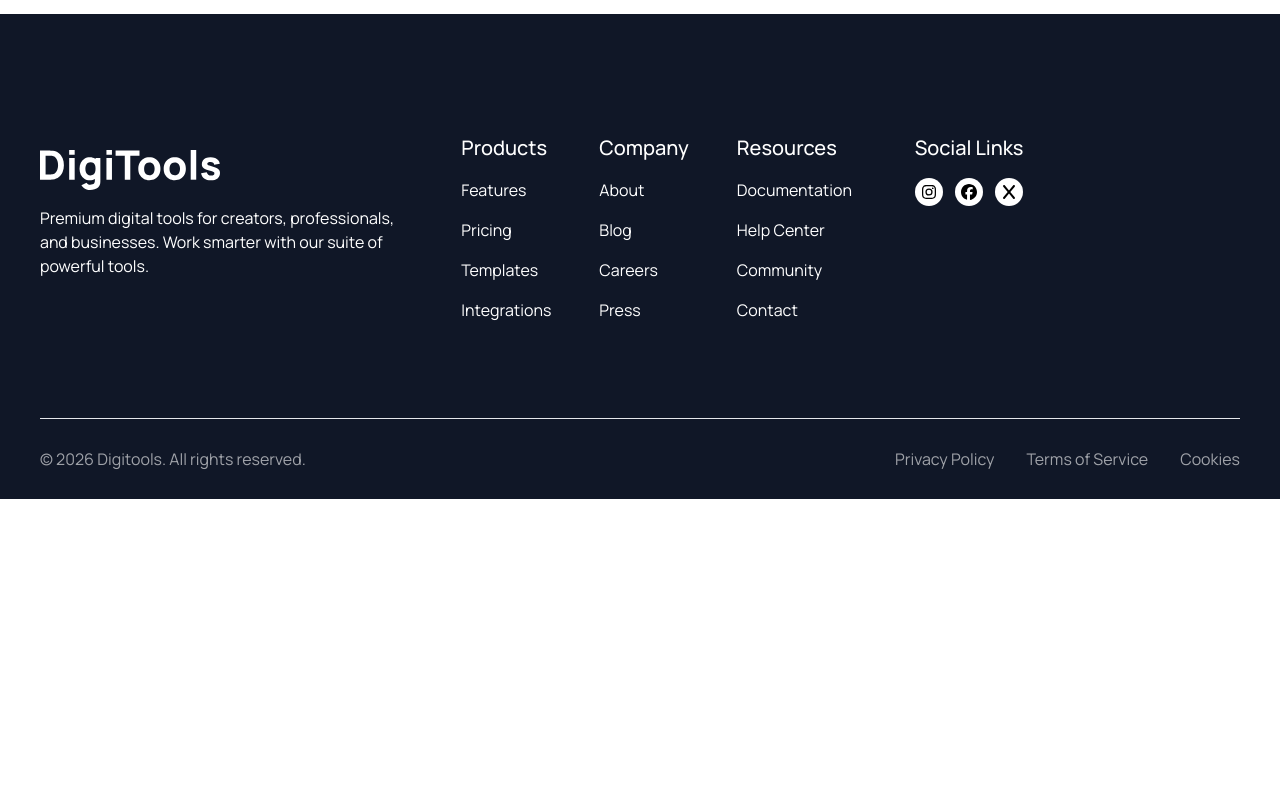
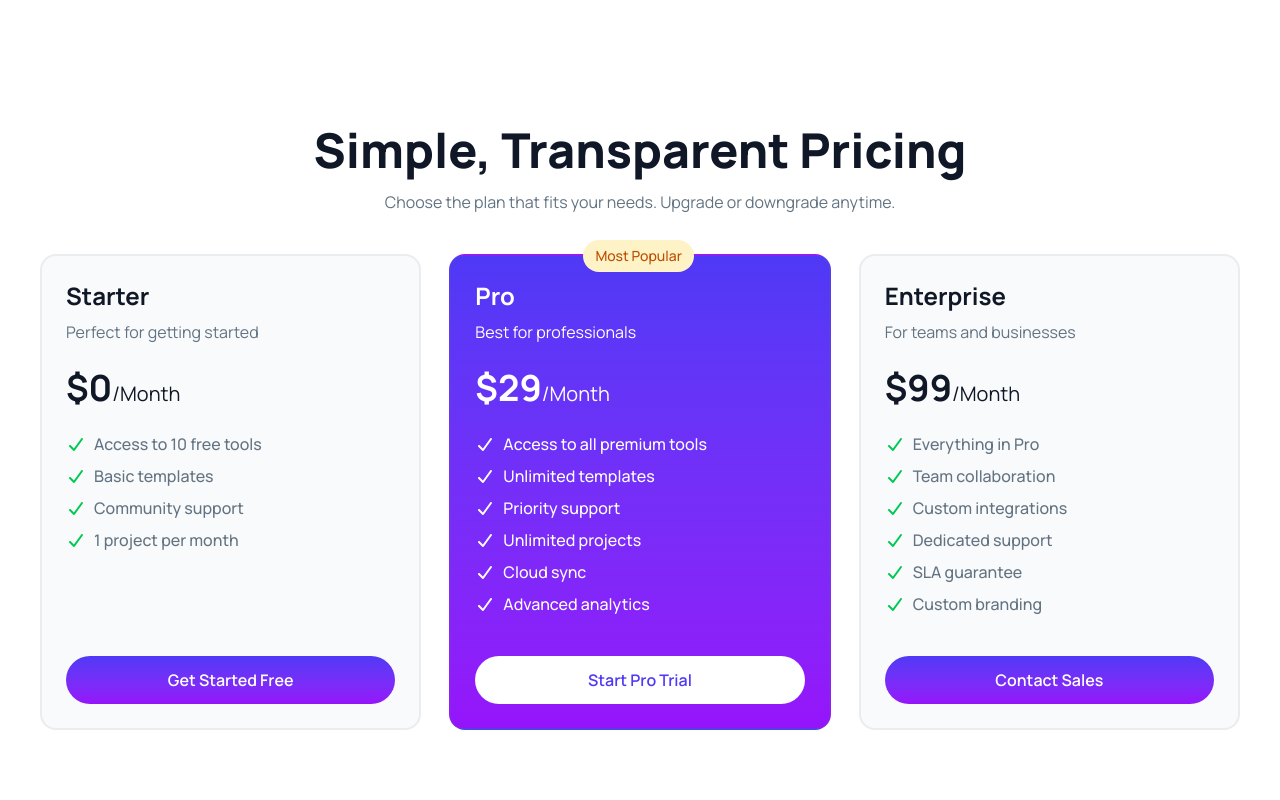
Before and after one commit to imraulwrites/simple-react-single-page-application, a React (Vite) app: page / in a window 1280 px wide. Shown: the part 3720-4520 px from the top of the page. Before the commit the page ends 4219 px from the top, so only its background shows below. Built offline with nearby package versions, Linux system fonts and the light colour scheme.

Commit message:
Pricing Card section done

```diff
--- a/src/App.jsx
+++ b/src/App.jsx
@@ -5,6 +5,7 @@ import Hero from './components/sections/Hero';
 import Products from './components/sections/Products';
 import Stats from './components/sections/Stats';
 import NewCustomer from './components/sections/NewCustomer';
+import PricingContainer from './components/sections/PricingContainer';
 
 function App() {
   const [isCartOpen, setIsCartOpen] = useState(false);
@@ -43,6 +44,7 @@ function App() {
         removeFromCart={removeFromCart}
         totalCartPrice={totalCartPrice}
       />
+      <PricingContainer />
 
       <Footer />
     </section>
--- /dev/null
+++ b/src/components/sections/PricingCard.jsx
@@ -0,0 +1,39 @@
+import { FontAwesomeIcon } from '@fortawesome/react-fontawesome';
+import { faCheck } from '@fortawesome/free-solid-svg-icons';
+import Button from '../ui/Button';
+
+function PricingCard({ heading, text, price, features, btntext, className }) {
+  return (
+    <div className={`relative p-6 border-2 border-muted/10 rounded-2xl text-left ${className}`}>
+      {heading === 'Pro' && <div className="absolute -top-4 left-[35%] popular">Most Popular</div>}
+      <h3 className={`text-2xl font-bold  mb-2 ${heading !== 'Pro' ? 'text-heading-dark' : ''}`}>
+        {heading}
+      </h3>
+      <p className="text-base font-normal  mb-6">{text}</p>
+      <h2 className={`text-4xl font-bold  mb-6 ${heading !== 'Pro' ? 'text-heading-dark' : ''}`}>
+        ${price}
+        <span className=" text-xl font-normal">/Month</span>
+      </h2>
+      <ul className="flex flex-col gap-2 text-base font-medium  min-h-[200px] mb-6">
+        {features.map((item, id) => (
+          <li key={id} className="flex items-center gap-2">
+            <FontAwesomeIcon
+              icon={faCheck}
+              className={`text-green-500 ${heading === 'Pro' ? 'text-white' : ''}`}
+            />
+            {item}
+          </li>
+        ))}
+      </ul>
+      <div className="text-center">
+        <Button
+          className={`w-full ${heading === 'Pro' ? 'bg-white text-primary text-base font-semibold px-4 py-3  rounded-3xl cursor-pointer hover:opacity-90' : 'btn-primary'}`}
+        >
+          {btntext}
+        </Button>
+      </div>
+    </div>
+  );
+}
+
+export default PricingCard;
--- /dev/null
+++ b/src/components/sections/PricingContainer.jsx
@@ -0,0 +1,69 @@
+import React from 'react';
+import PricingCard from './PricingCard';
+
+const features1 = [
+  'Access to 10 free tools',
+  'Basic templates',
+  'Community support',
+  '1 project per month',
+];
+
+const features2 = [
+  'Access to all premium tools',
+  'Unlimited templates',
+  'Priority support',
+  'Unlimited projects',
+  'Cloud sync',
+  'Advanced analytics',
+];
+
+const features3 = [
+  'Everything in Pro',
+  'Team collaboration',
+  'Custom integrations',
+  'Dedicated support',
+  'SLA guarantee',
+  'Custom branding',
+];
+
+function PricingContainer() {
+  return (
+    <section className="wrapper text-center py-28">
+      <h1 className="text-5xl font-extrabold text-heading-dark mb-4">
+        Simple, Transparent Pricing
+      </h1>
+      <p className="text-base font-normal text-muted mb-10">
+        Choose the plan that fits your needs. Upgrade or downgrade anytime.
+      </p>
+
+      <div className="grid grid-cols-3 justify-center gap-7">
+        <PricingCard
+          className="bg-[#f9fafcFF] text-muted"
+          heading="Starter"
+          text="Perfect for getting started"
+          price="0"
+          features={features1}
+          btntext="Get Started Free"
+        />
+        <PricingCard
+          className="bg-gradient text-white"
+          heading="Pro"
+          text="Best for professionals"
+          price="29"
+          features={features2}
+          btntext="Start Pro Trial"
+        />
+        <PricingCard
+          className="bg-[#f9fafcFF] text-muted"
+          heading="Enterprise"
+          text="For teams and businesses"
+          price="99"
+          features={features3}
+          btntext="Contact Sales"
+        />
+      </div>
+    </section>
+  );
+}
+
+export default PricingContainer;
```
Also changed, not shown: src/index.css (line endings or trailing spaces).
